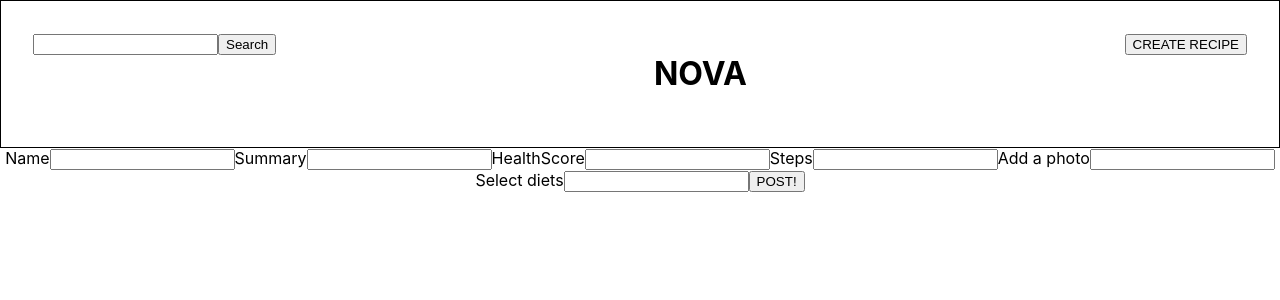
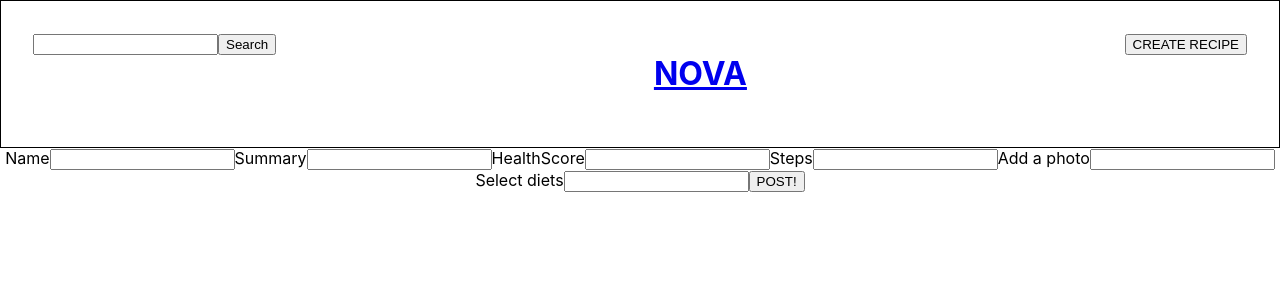
Before and after one commit to SebastianMartel/Food_website, a React (Create React App) app in the folder client/: page /form in a window 1280 px wide. Shown: the top 300 px of the page. Built offline with nearby package versions, Linux system fonts and the light colour scheme; no server answers.

Commit message:
conditional rendering: recipes & allRecipes based on position

```diff
--- a/client/notes.js
+++ b/client/notes.js
@@ -1,2 +1,3 @@
 // 1) start with the pagination.
 // 2) add filter functionality.
+// 3) pagination has to work with recipes found by name
--- a/client/src/App.js
+++ b/client/src/App.js
@@ -14,26 +14,28 @@ import Form from './Components/Form/Form';
 function App () {
 
     const [allRecipes, setAllRecipes] = useState([]);
-
     const [loading, setLoading] = useState(false);
-
     const [currentPage, setCurrentPage] = useState(1);
-
     const [recipesPerPage] = useState(9);
 
-
     const [recipes, setRecipes] = useState([]);
+    const [onlyRecipes, setOnlyRecipes] = useState(false)
 
     const { pathname } = useLocation();
 
+
+    useEffect(() => {
+        console.log(recipes);
+        console.log(allRecipes);
+    }, [recipes, allRecipes])
 
     useEffect(() => {
 
         const fetchRecipes = async () => {
             setLoading(true);
 
-            const URL = 'http://localhost:3001/recipes/all'
-            const { data } = await axios(URL)
+            const URL = 'http://localhost:3001/recipes/all';
+            const { data } = await axios(URL);
 
             setAllRecipes(data);
             setLoading(false);
@@ -43,35 +45,29 @@ function App () {
 
     }, [])
 
-    // get current posts:
 
-    const indexOfLastRecipe = currentPage * recipesPerPage;
-    const indexOfFirstRecipe = indexOfLastRecipe - recipesPerPage;
-    const currentRecipes = allRecipes.slice(indexOfFirstRecipe, indexOfLastRecipe);
+        // get current posts:
+        const indexOfLastRecipe = currentPage * recipesPerPage;
+        const indexOfFirstRecipe = indexOfLastRecipe - recipesPerPage;
+        const currentRecipes = allRecipes.slice(indexOfFirstRecipe, indexOfLastRecipe);
+        // changes the page:
+        const paginate = (pageNumber) => {
+            setCurrentPage(pageNumber);
+        }
 
-    // change page:
-
-    const paginate = (pageNumber) => {
-        setCurrentPage(pageNumber)
-    }
-
-    useEffect(() => {
-        console.log(recipes)
-        console.log(allRecipes)
-    }, [recipes, allRecipes])
-
-
-        const getRecipeByName = async (name) => { // asks for the recipes that matches the name.
+        // asks for the recipes that matches the name:
+        const getRecipeByName = async (name) => {
 
             try {
 
-                const URL = 'http://localhost:3001/recipes'
-                const { data } = await axios(`${URL}?name=${name}`)
-                const recipesFound = data // recipesFound is an array
-                setRecipes(recipesFound)
+                const URL = 'http://localhost:3001/recipes';
+                const { data } = await axios(`${URL}?name=${name}`);
+                const recipesFound = data; // recipesFound is an array
+                setOnlyRecipes(true)
+                setRecipes(recipesFound);
 
             } catch (error) {
-                throw new Error(error.message)
+                throw new Error(error.message);
             }
         }
 
@@ -79,11 +75,11 @@ function App () {
     return (
         <div className="App">
             {
-                pathname !== '/' && <NavBar getRecipeByName = {getRecipeByName}/>
+                pathname !== '/' && <NavBar getRecipeByName = {getRecipeByName} setOnlyRecipes = {setOnlyRecipes}/>
             }
             <Routes>
                 <Route path = '/' element = { <Landing/> }/>
-                <Route path = '/home' element = { <Home recipes = {recipes} allRecipes = {currentRecipes} loading = {loading} recipesPerPage = {recipesPerPage} totalRecipes = {allRecipes.length} paginate = {paginate}/>}/>
+                <Route path = '/home' element = { <Home recipes = {recipes} onlyRecipes = {onlyRecipes} allRecipes = {currentRecipes} loading = {loading} recipesPerPage = {recipesPerPage} totalRecipes = {allRecipes.length} paginate = {paginate}/>}/>
                 <Route path = '/detail/:id' element={ <Detail /> } />
                 <Route path = '/form' element = { <Form/> }/>
             </Routes>
--- a/client/src/Components/Cardbox/Cardbox.jsx
+++ b/client/src/Components/Cardbox/Cardbox.jsx
@@ -15,7 +15,7 @@ const StyledCardBox = styled.div `
 //__________________________________________________
 
 
-export default function CardBox ( { recipes, allRecipes, loading } ) {
+export default function CardBox ( { recipes, onlyRecipes, allRecipes, loading } ) {
 
     // handles lowercase and uppercase diets, if comes fron the API, or Diets, if comes from the DB) property.
     // const getDiets = (recipe) => {
@@ -24,9 +24,10 @@ export default function CardBox ( { recipes, allRecipes, loading } ) {
     //   };
     // *NOT NECESSARY FOR NOW.
 
+    if (onlyRecipes) {
         return (
             <StyledCardBox>
-            {/* {
+                {
                     recipes?.map((recipe) => {
                         // const diets = getDiets(recipe); // to handle the lowcase/uppercase matter.
                         return (
@@ -41,7 +42,16 @@ export default function CardBox ( { recipes, allRecipes, loading } ) {
                             />
                         )
                     })
-            } */}
+                }
+            </StyledCardBox>
+        )
+    }
+
+    if (!onlyRecipes) {
+        return (
+            <StyledCardBox>
+                { loading && <h2>Loading...</h2>}
+
                 {
                     allRecipes?.map((recipe) => {
                         return (
@@ -60,3 +70,5 @@ export default function CardBox ( { recipes, allRecipes, loading } ) {
             </StyledCardBox>
         )
     }
+
+};
--- a/client/src/Components/Home/Home.jsx
+++ b/client/src/Components/Home/Home.jsx
@@ -15,7 +15,7 @@ const Headline = styled.div `
 //__________________________________________________
 
 
-export default function Home ( { recipes, allRecipes, loading, recipesPerPage, totalRecipes, paginate } ) {
+export default function Home ( { recipes, onlyRecipes, allRecipes, loading, recipesPerPage, totalRecipes, paginate } ) {
 
     return (
         <div>
@@ -24,7 +24,7 @@ export default function Home ( { recipes, allRecipes, loading, recipesPerPage, t
                 <button>FILTER</button>
             </Headline>
 
-            <CardBox recipes = {recipes} allRecipes = {allRecipes} loading = {loading}/>
+            <CardBox recipes = {recipes} onlyRecipes = {onlyRecipes} allRecipes = {allRecipes} loading = {loading}/>
             <Pagination recipesPerPage = {recipesPerPage} totalRecipes = {totalRecipes} paginate = {paginate}/>
         </div>
     )
--- a/client/src/Components/NavBar/NavBar.jsx
+++ b/client/src/Components/NavBar/NavBar.jsx
@@ -15,12 +15,14 @@ const StyledNavBar = styled.div `
 //__________________________________________________
 
 
-export default function NavBar ( { getRecipeByName } ) {
+export default function NavBar ( { getRecipeByName, setOnlyRecipes } ) {
 
     return (
         <StyledNavBar>
             <SearchBar getRecipeByName = {getRecipeByName}/>
-            <h1>NOVA</h1>
+            <NavLink to = '/home'>
+                <h1 onClick = {() => setOnlyRecipes(false)}>NOVA</h1>
+            </NavLink>
             <NavLink to = '/form'>
                 <button>CREATE RECIPE</button>
             </NavLink>
--- a/client/src/Components/Pagination/Pagination.js
+++ b/client/src/Components/Pagination/Pagination.jsx
@@ -3,7 +3,7 @@ export default function Pagination ( { recipesPerPage, totalRecipes, paginate }
     const pageNumbers = [];
 
     for (let i = 1; i <= Math.ceil(totalRecipes / recipesPerPage); i++) {
-        pageNumbers.push(i)
+        pageNumbers.push(i);
     }
 
     return (
--- a/client/src/Redux/reducer.js
+++ b/client/src/Redux/reducer.js
@@ -13,4 +13,4 @@ const reducer = (state = initialState, { type, payload }) => {
 
 
 //__________________________________________________
-module.exports = reducer
+module.exports = reducer;
```
Lines whose indentation alone changed are shown as unchanged.
